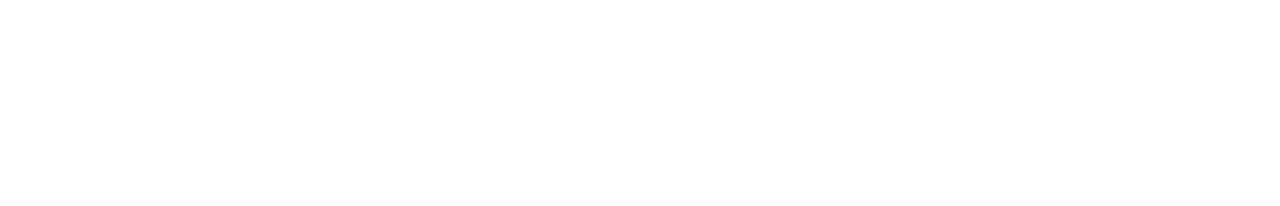
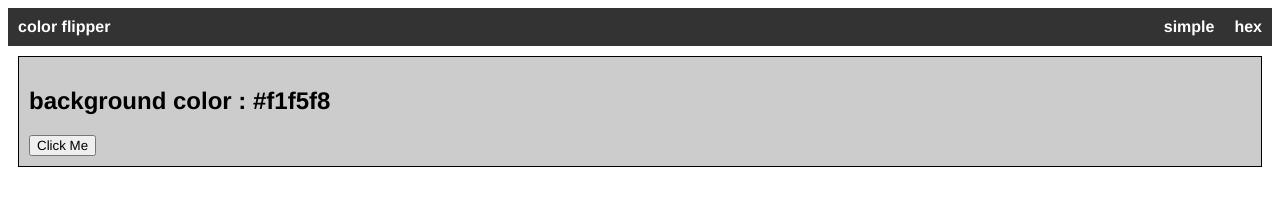
Before and after one commit to ruwaidhahakeem/colorFlipper, a plain HTML site: page hex.html in a window 1280 px wide. Drawn offline with Linux system fonts and the light colour scheme.

Commit message:
Hex Color generator

```diff
--- a/hex.html
+++ b/hex.html
@@ -0,0 +1,39 @@
+<!DOCTYPE html>
+<html lang="en">
+<head>
+    <meta charset="UTF-8">
+    <meta name="viewport" content="width=device-width, initial-scale=1.0">
+    <title>pick a colah</title>
+    <link rel="stylesheet" href="style.css">
+
+</head>
+<body>
+   <nav>
+    <div class="navbar">
+        <h4>color flipper</h4>
+        <ul class="navbar-nav">
+            <li class="nav-item">
+                <a class="nav-link" href="index.html">simple</a>
+            </li>
+            <li class="nav-item">
+                <a class="nav-link" href="hex.html">hex</a>
+            </li>
+        </ul>
+    </div>
+   </nav>
+
+   <main>
+    <div class="container">
+        <h2>background color :
+            <span class="color">
+                #f1f5f8
+            </span>
+        </h2>
+        <button class="btn btn-hero" id="btn"> Click Me </button>
+    </div>
+   </main>
+
+
+    <script src="hex.js"></script>
+</body>
+</html>
--- /dev/null
+++ b/hex.js
@@ -0,0 +1,25 @@
+const hex=[0, 1,2,3,4,5,6,7,8,9,"A", "B", "C","D", "E", "F"];
+//loop to make random no
+const btn=document.getElementById('btn');
+const color=document.querySelector('.color');
+
+btn.addEventListener("click", bgColor);
+
+function bgColor(){
+    let hexColor="#";
+    //loop that runs 6 times, each taking a random value
+
+    for(let i=0; i<6; i++ ){
+        //+= adds instead of overriding
+        hexColor += hex[getRandomNumber()]
+        // console.log(getRandomNumber())
+    }
+
+    color.textContent=hexColor;
+    document.body.style.background=hexColor;
+}
+
+function getRandomNumber(){
+    return Math.floor(Math.random()*hex.length);
+
+}
--- a/style.css
+++ b/style.css
@@ -87,3 +87,12 @@
   .nav-link:hover {
     color: #ccc;
   }
+
+  .container{
+    background-color: #ccc;
+    border: 1px solid black;
+    padding: 10px;
+  }
+  main{
+    margin: 10px;
+  }
```
